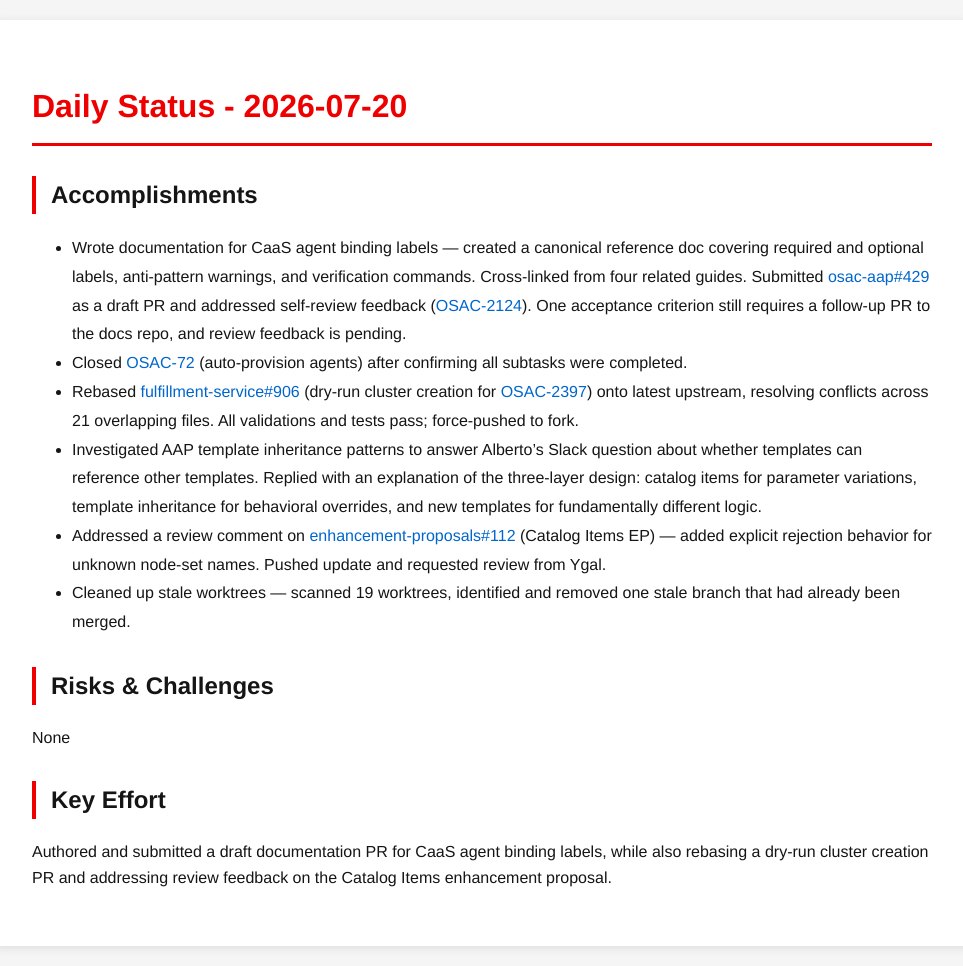
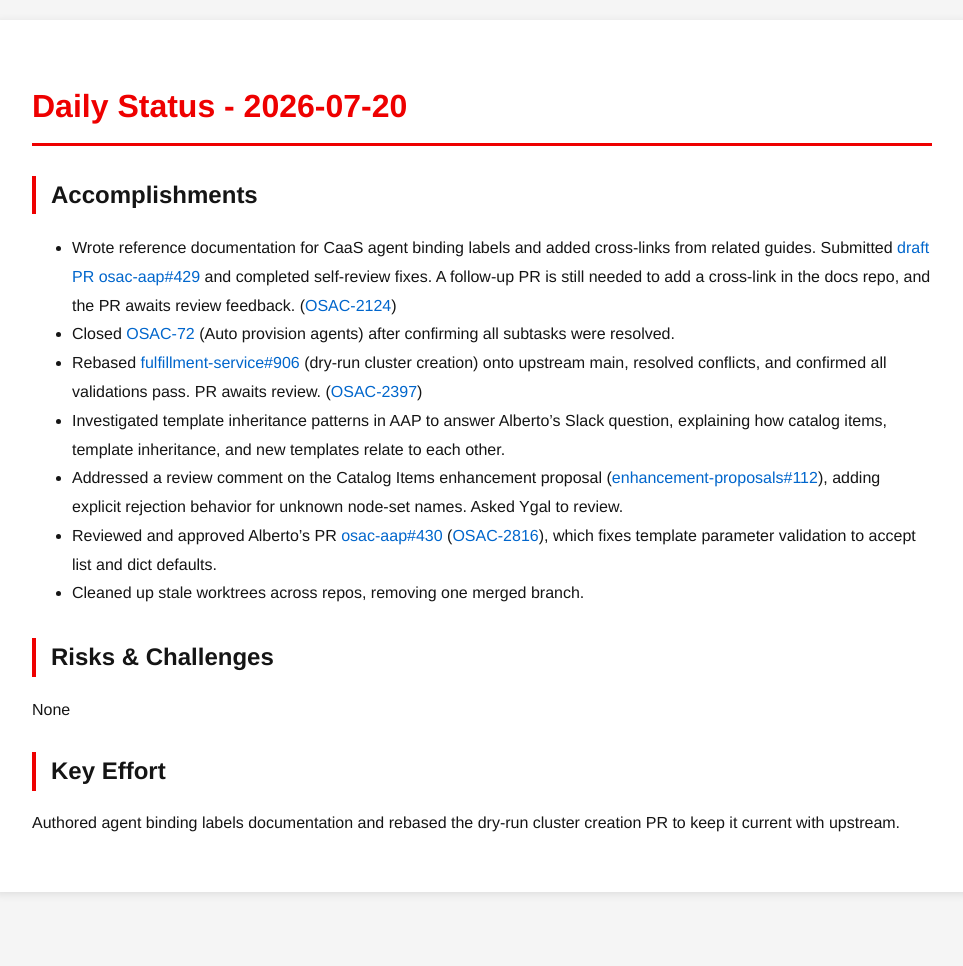
Before and after one commit to tzvatot/daily-status, a Jekyll site: the page built from 2026-07-20.md, in a window 1280 px wide. Shown: the whole page, without its empty margins (158-1121 px from the left). Built offline with Jekyll 4.4.1, drawn with Linux system fonts in a browser that asks for light colours; after the commit the page ends 912 px from its top, so only the background shows below that.

Commit message:
Daily status update - 2026-07-20

```diff
--- a/2026-07-20.md
+++ b/2026-07-20.md
@@ -7,15 +7,16 @@
 # Daily Status - 2026-07-20
 
 ## Accomplishments
-- Wrote documentation for CaaS agent binding labels — created a canonical reference doc covering required and optional labels, anti-pattern warnings, and verification commands. Cross-linked from four related guides. Submitted [osac-aap#429](https://github.com/osac-project/osac-aap/pull/429) as a draft PR and addressed self-review feedback ([OSAC-2124](https://redhat.atlassian.net/browse/OSAC-2124)). One acceptance criterion still requires a follow-up PR to the docs repo, and review feedback is pending.
-- Closed [OSAC-72](https://redhat.atlassian.net/browse/OSAC-72) (auto-provision agents) after confirming all subtasks were completed.
-- Rebased [fulfillment-service#906](https://github.com/osac-project/fulfillment-service/pull/906) (dry-run cluster creation for [OSAC-2397](https://redhat.atlassian.net/browse/OSAC-2397)) onto latest upstream, resolving conflicts across 21 overlapping files. All validations and tests pass; force-pushed to fork.
-- Investigated AAP template inheritance patterns to answer Alberto's Slack question about whether templates can reference other templates. Replied with an explanation of the three-layer design: catalog items for parameter variations, template inheritance for behavioral overrides, and new templates for fundamentally different logic.
-- Addressed a review comment on [enhancement-proposals#112](https://github.com/osac-project/enhancement-proposals/pull/112) (Catalog Items EP) — added explicit rejection behavior for unknown node-set names. Pushed update and requested review from Ygal.
-- Cleaned up stale worktrees — scanned 19 worktrees, identified and removed one stale branch that had already been merged.
+- Wrote reference documentation for CaaS agent binding labels and added cross-links from related guides. Submitted [draft PR osac-aap#429](https://github.com/osac-project/osac-aap/pull/429) and completed self-review fixes. A follow-up PR is still needed to add a cross-link in the docs repo, and the PR awaits review feedback. ([OSAC-2124](https://redhat.atlassian.net/browse/OSAC-2124))
+- Closed [OSAC-72](https://redhat.atlassian.net/browse/OSAC-72) (Auto provision agents) after confirming all subtasks were resolved.
+- Rebased [fulfillment-service#906](https://github.com/osac-project/fulfillment-service/pull/906) (dry-run cluster creation) onto upstream main, resolved conflicts, and confirmed all validations pass. PR awaits review. ([OSAC-2397](https://redhat.atlassian.net/browse/OSAC-2397))
+- Investigated template inheritance patterns in AAP to answer Alberto's Slack question, explaining how catalog items, template inheritance, and new templates relate to each other.
+- Addressed a review comment on the Catalog Items enhancement proposal ([enhancement-proposals#112](https://github.com/osac-project/enhancement-proposals/pull/112)), adding explicit rejection behavior for unknown node-set names. Asked Ygal to review.
+- Reviewed and approved Alberto's PR [osac-aap#430](https://github.com/osac-project/osac-aap/pull/430) ([OSAC-2816](https://redhat.atlassian.net/browse/OSAC-2816)), which fixes template parameter validation to accept list and dict defaults.
+- Cleaned up stale worktrees across repos, removing one merged branch.
 
 ## Risks & Challenges
 None
 
 ## Key Effort
-Authored and submitted a draft documentation PR for CaaS agent binding labels, while also rebasing a dry-run cluster creation PR and addressing review feedback on the Catalog Items enhancement proposal.
+Authored agent binding labels documentation and rebased the dry-run cluster creation PR to keep it current with upstream.
```
